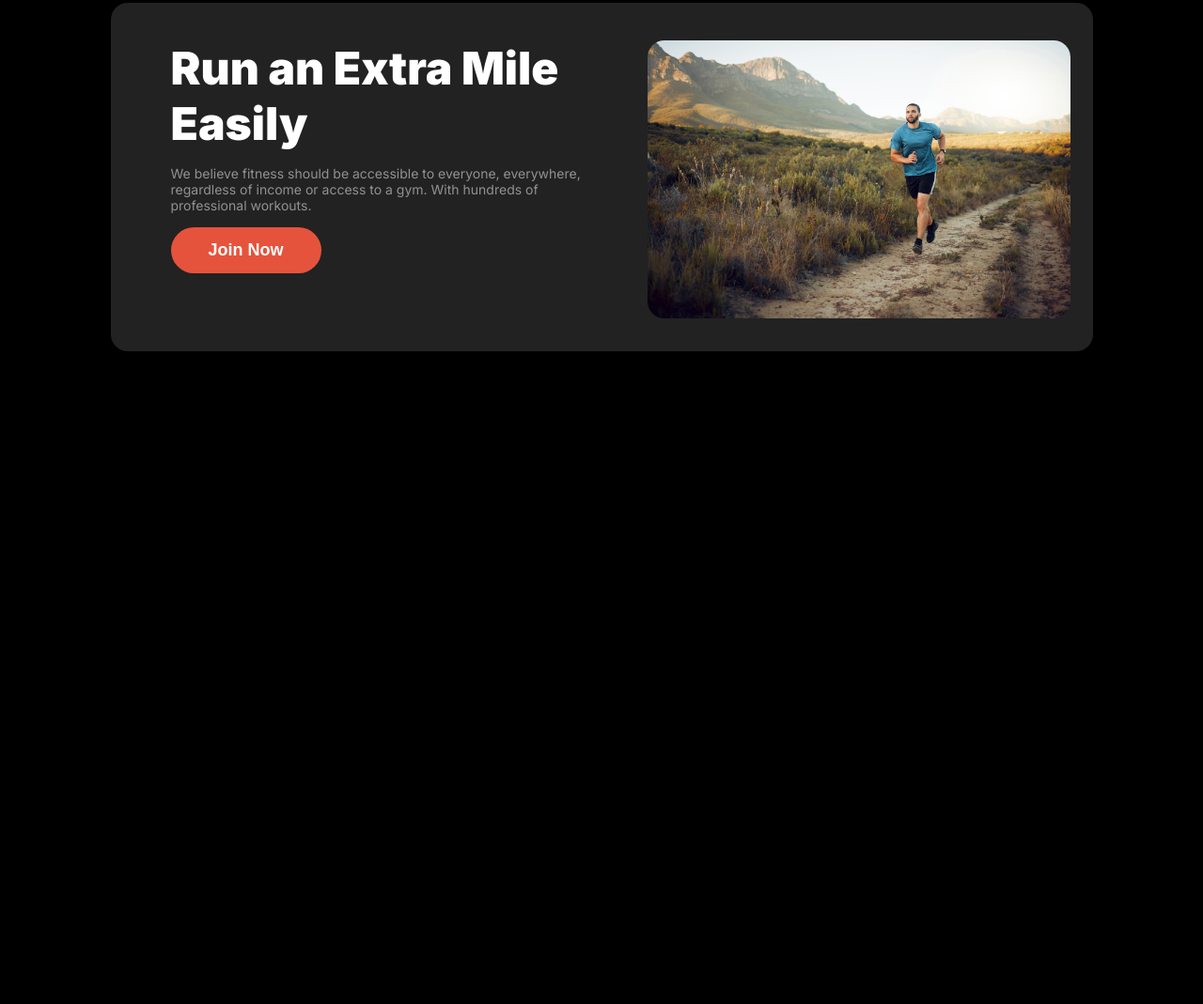
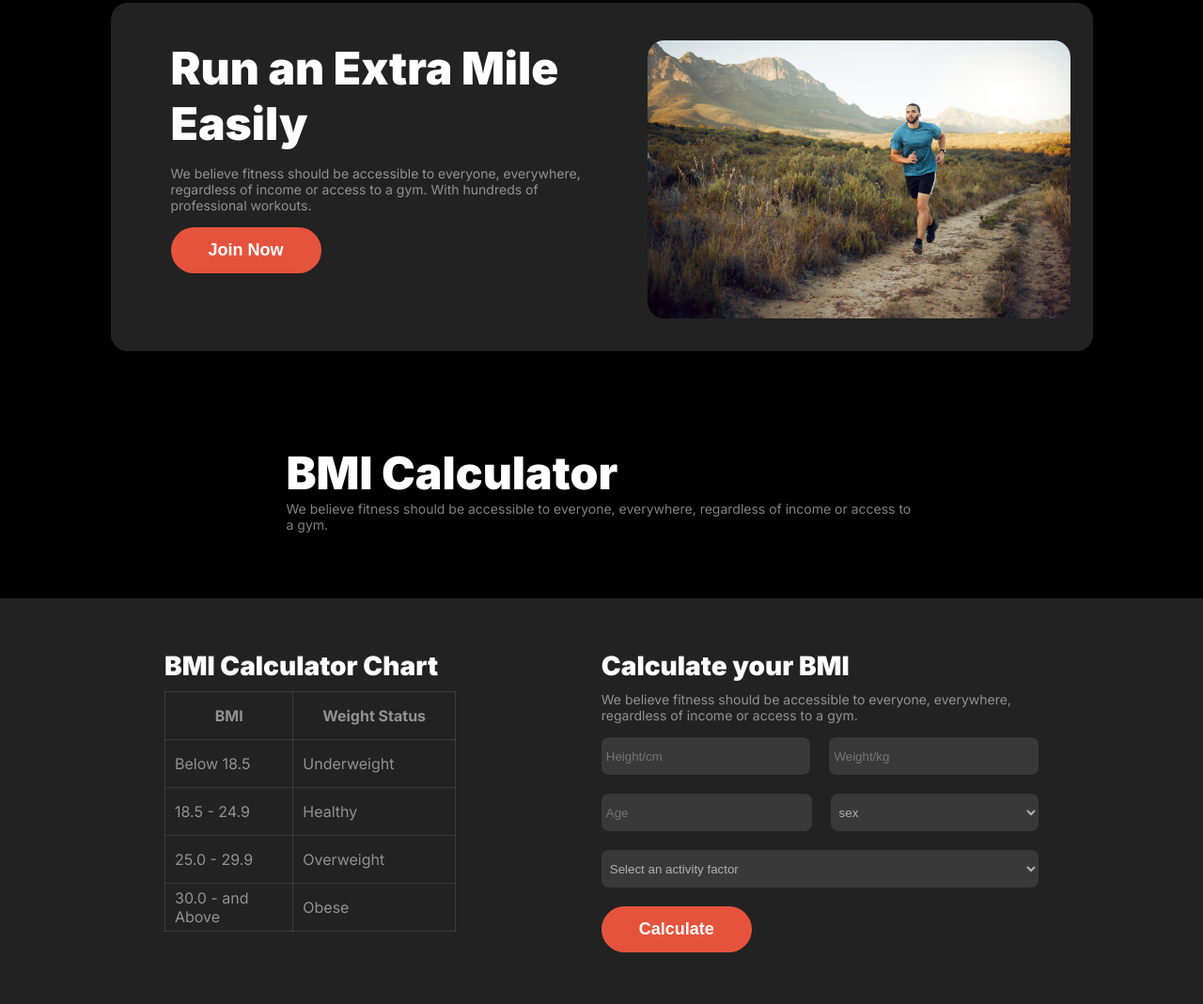
Before and after one commit to TanzidAnan/responsive-website-assignment, a plain HTML site: page index.html in a window 1280 px wide. Shown: the part 1337-2406 px from the top of the page at 94% size. Before the commit the page ends 1811 px from the top, so only its background shows below. Drawn offline with Linux system fonts and the light colour scheme; a web font is replaced by a local one.

Commit message:
BMI Calculator section done

```diff
--- a/css/style.css
+++ b/css/style.css
@@ -274,3 +274,96 @@ body {
     width: 100%;
     border-radius: 18px;
 }
+
+/* BMI Calculator style */
+.bmi-title {
+    width: 671px;
+    margin: 0 auto;
+}
+
+.bmi-title h1 {
+    color: rgb(255, 255, 255);
+    font-size: 48px;
+    font-weight: 900;
+}
+
+.bmi-title p {
+    color: rgba(255, 255, 255, 0.5);
+    font-size: 14px;
+    font-weight: 400;
+}
+
+.bmi-section {
+    background: rgb(34, 34, 34);
+    width: 100%;
+    margin-top: 70px;
+}
+
+.bmi-calculator {
+    width: 1040px;
+    margin: 0 auto;
+    display: flex;
+    justify-content: space-evenly;
+
+}
+
+table {
+    margin-top: 10px;
+}
+
+table,
+tr,
+td,
+th {
+    border: 1px solid rgba(255, 255, 255, 0.1);
+    border-collapse: collapse;
+    width: 310px;
+    height: 40px;
+    color: rgba(255, 255, 255, 0.5);
+    padding: 5px 10px;
+}
+
+.bmi-div1 {
+    margin: 55px;
+    width: 440px;
+}
+
+.bmi-div1 h3 {
+    /* color: rgb(255, 255, 255); */
+    font-size: 28px;
+    font-weight: 900;
+}
+
+.bmi-div2 {
+    width: 577px;
+    margin: 55px;
+}
+
+.bmi-div2 h3 {
+    color: rgb(255, 255, 255);
+    font-size: 28px;
+    font-weight: 900;
+}
+
+.bmi-div2 p {
+    color: rgba(255, 255, 255, 0.5);
+    font-size: 14px;
+    margin-top: 10px;
+}
+
+.input-text1 {
+    display: flex;
+    gap: 20px;
+    margin-bottom: 20px;
+    margin-top: 15px;
+}
+
+.input-text1 input ,select {
+    width: 100%;
+    height: 5vh;
+    border-radius: 8px;
+    background: rgba(255, 255, 255, 0.1);
+    border: none;
+    padding-left:5px ;
+    color: rgba(255, 255, 255, 0.6);
+}
--- a/index.html
+++ b/index.html
@@ -111,6 +111,70 @@
         </section>
         <!-- Run an Extra Mile Easily state -->
 
+        <!-- BMI Calculator state -->
+        <section>
+            <div class="bmi-title">
+                <h1>BMI Calculator</h1>
+                <p>We believe fitness should be accessible to everyone, everywhere, regardless of income or access to a
+                    gym.</p>
+            </div>
+            <div class="bmi-section">
+                <div class="bmi-calculator">
+                    <div class="bmi-div1">
+                        <h3>BMI Calculator Chart</h3>
+                        <table>
+                            <tr>
+                                <th>BMI </th>
+                                <th>Weight Status</th>
+                            </tr>
+                            <tr>
+                                <td>Below 18.5</td>
+                                <td>Underweight</td>
+                            </tr>
+                            <tr>
+                                <td>18.5 - 24.9</td>
+                                <td>Healthy</td>
+                            </tr>
+                            <tr>
+                                <td>25.0 - 29.9</td>
+                                <td>Overweight</td>
+                            </tr>
+                            <tr>
+                                <td>30.0 - and Above</td>
+                                <td>Obese</td>
+                            </tr>
+                        </table>
+                    </div>
+                    <div class="bmi-div2">
+                        <div>
+                            <h3>Calculate your BMI</h3>
+                            <p>We believe fitness should be accessible to everyone, everywhere, regardless of income or
+                                access to a gym. </p>
+                        </div>
+                        <div class="input-text1">
+                            <input type="text" placeholder="Height/cm" name="" id="">
+                            <input type="text" placeholder="Weight/kg" name="" id="">
+                        </div>
+                        <div class="input-text1">
+                            <input type="text" placeholder="Age" name="" id="">
+                            <!-- <input type="text" placeholder="Sex" name="" id=""> -->
+                            <select name="" id="">
+                                <option value="">sex</option>
+                            </select>
+                        </div>
+                        <div class="input-text1">
+                            <!-- <input type="text" placeholder="" name="" id="">  -->
+                            <select name="" id="">
+                                <option value="">Select an activity factor</option>
+                            </select>
+                        </div>
+                        <button class="btn">Calculate</button>
+                    </div>
+                </div>
+            </div>
+        </section>
+        <!-- BMI Calculator end -->
+
 
 </body>
 
```
